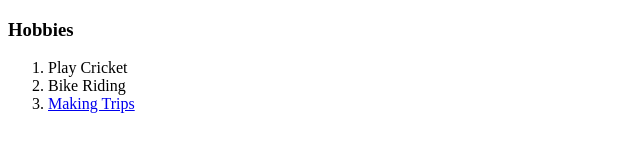
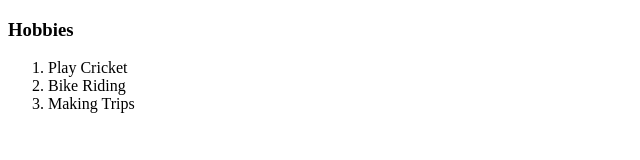
Before and after one commit to AbhinavGabaa/Resume, a plain HTML site: page hobbies.html in a window 1280 px wide. Shown: the whole page, without its empty margins (0-640 px from the left). Drawn offline with Linux system fonts and the light colour scheme.

Commit message:
Update hobbies.html

```diff
--- a/hobbies.html
+++ b/hobbies.html
@@ -11,7 +11,7 @@
     <ol>
         <li>Play Cricket</li>
         <li>Bike Riding</li>
-        <li> <a href="file:///D:/one%20plus%207/Camera/IMG_20211114_152013.jpg">Making Trips</a>  </li>
+        <li>Making Trips</li>
     </ol>
 </body>
 </html>
```
